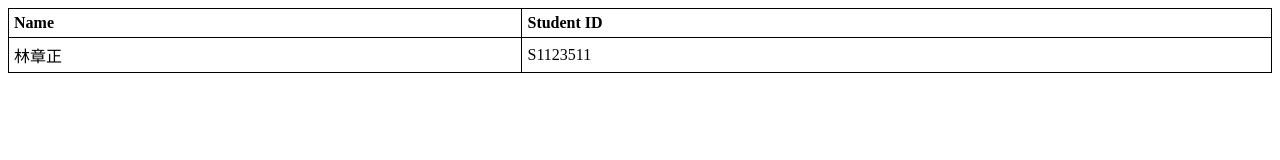
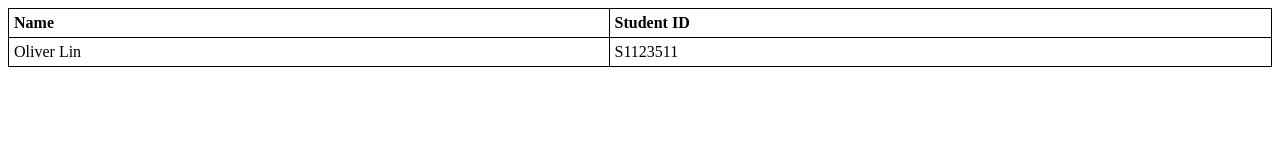
Before and after one commit to CHANGCHENGLIN/CHANGCHENGLIN.github.io, a plain HTML site: page Exercise 06.html in a window 1280 px wide. Drawn offline with Linux system fonts and the light colour scheme.

Commit message:
Update Exercise 06.html

```diff
--- a/Exercise 06.html
+++ b/Exercise 06.html
@@ -16,7 +16,7 @@
     </thead>
     <tbody>
         <tr>
-            <td style="padding: 5px; text-align: left; border: 1px solid black;">林章正</td>
+            <td style="padding: 5px; text-align: left; border: 1px solid black;">Oliver Lin</td>
             <td style="padding: 5px; text-align: left; border: 1px solid black;">S1123511</td>
         </tr>
     </tbody>
```
